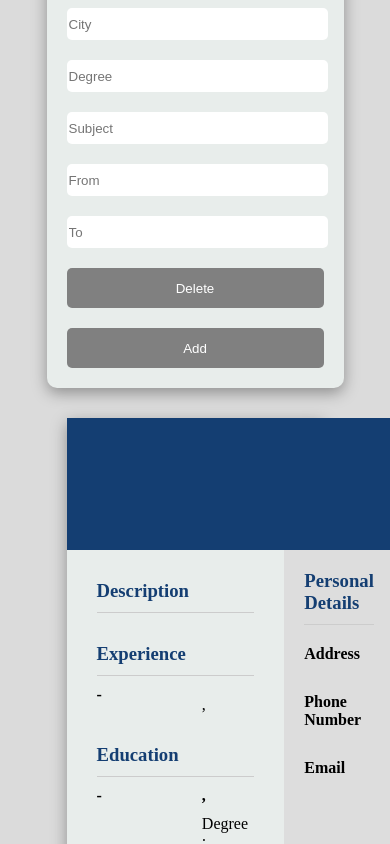
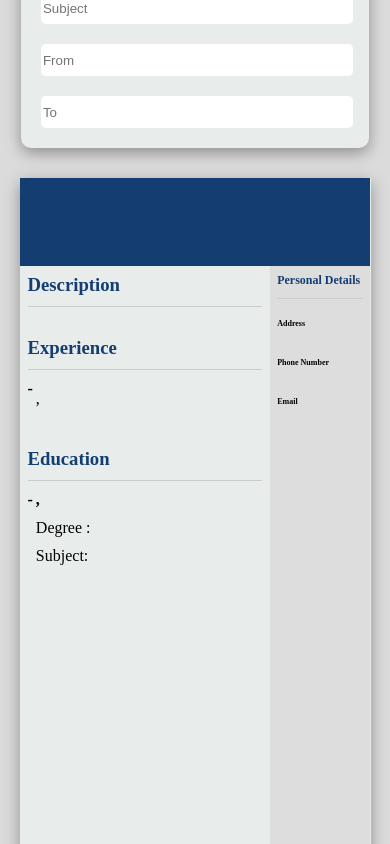
Before and after one commit to Akashzxr/cv-application, a React (Create React App) app: page / in a window 390 px wide. Shown: the part 1156-2000 px from the top of the page. Built offline with nearby package versions, Linux system fonts and the light colour scheme.

Commit message:
made responsive

```diff
--- a/src/App.css
+++ b/src/App.css
@@ -10,6 +10,7 @@ body,html{
     background-color: rgb(219 219 219);
     gap: 30px;
     height: 100%;
+    padding-bottom: 6%;
 }
 #root{
     height: 100%;
--- a/src/components/form/education.js
+++ b/src/components/form/education.js
@@ -23,8 +23,8 @@ onTrigger(e) {
           <input name="subject" onChange={this.onTrigger} className="input" type={"text"} placeholder="Subject"/>
           <input name="ufrom" onChange={this.onTrigger} className="input" type={"text"} placeholder="From"/>
           <input name="uto" onChange={this.onTrigger} className="input" type={"text"} placeholder="To"/>
-          <button>Delete</button>
-          <button>Add</button>
+         {/*  <button>Delete</button>
+          <button>Add</button>*/}
           </div>
        </div>
         );
--- a/src/components/form/experience.js
+++ b/src/components/form/experience.js
@@ -23,8 +23,8 @@ class Experience extends Component{
           <input name="city" onChange={this.onTrigger} className="input" type={"text"} placeholder="City"/>
           <input name="Efrom" onChange={this.onTrigger} className="input" type={"text"} placeholder="From"/>
           <input name="Eto" onChange={this.onTrigger} className="input" type={"text"} placeholder="To"/>
-          <button>Delete</button>
-          <button>Add</button>
+         {/* <button>Delete</button>
+          <button>Add</button>*/}
           </div>
        </div>
         );
--- a/src/components/preview/contents.js
+++ b/src/components/preview/contents.js
@@ -18,7 +18,8 @@ class Contents extends Component{
                 <h4>{Efrom} - {Eto}</h4>
                 <div className="content-details">
                     <h4>{position}</h4>
-                    <div>{company},{city}</div>
+                    <div>{company},</div>
+                    <div>{city}</div>
                 </div>
               </div>
            </div>
--- a/src/styles/Heading.css
+++ b/src/styles/Heading.css
@@ -6,5 +6,5 @@
     display: flex;
     justify-content: center;
     align-items: center;
-    font-size: 60px;
+    font-size: 5vh;
 }
--- a/src/styles/form.css
+++ b/src/styles/form.css
@@ -66,3 +66,10 @@ button:active{
 h1,h2,h3,h4{
     margin: 0;
 }
+
+@media screen and (max-width:700px) {
+    .form{
+        width: 79%;
+    }
+
+}
--- a/src/styles/preview.css
+++ b/src/styles/preview.css
@@ -2,7 +2,7 @@
     background-color: #e8edeb;
     width: 65.9%;
     box-shadow: rgb(0 0 0 / 35%) 0px 5px 15px;
-    height: 297mm;
+    height: 141vh;
     box-sizing: border-box;
     display: grid;
     grid-template-columns: 15fr 6fr;
@@ -80,3 +80,23 @@
     flex-direction: column;
     gap: 10px;
 }
+
+@media  screen and (max-width:700px) {
+    .preview{
+        width: 90%;
+        height: 88vh;
+    }
+    .sidebar{
+        padding: 7px;
+        font-size: 8px;
+    }
+    .main-details{
+        gap: 3px;
+    }
+    .contents{
+        padding: 8px;
+    }
+    .sidebar-head{
+        font-size: 12px;
+    }
+}
```
Also changed, not shown: 1 other file (tests, documents, lock files or other folders).
